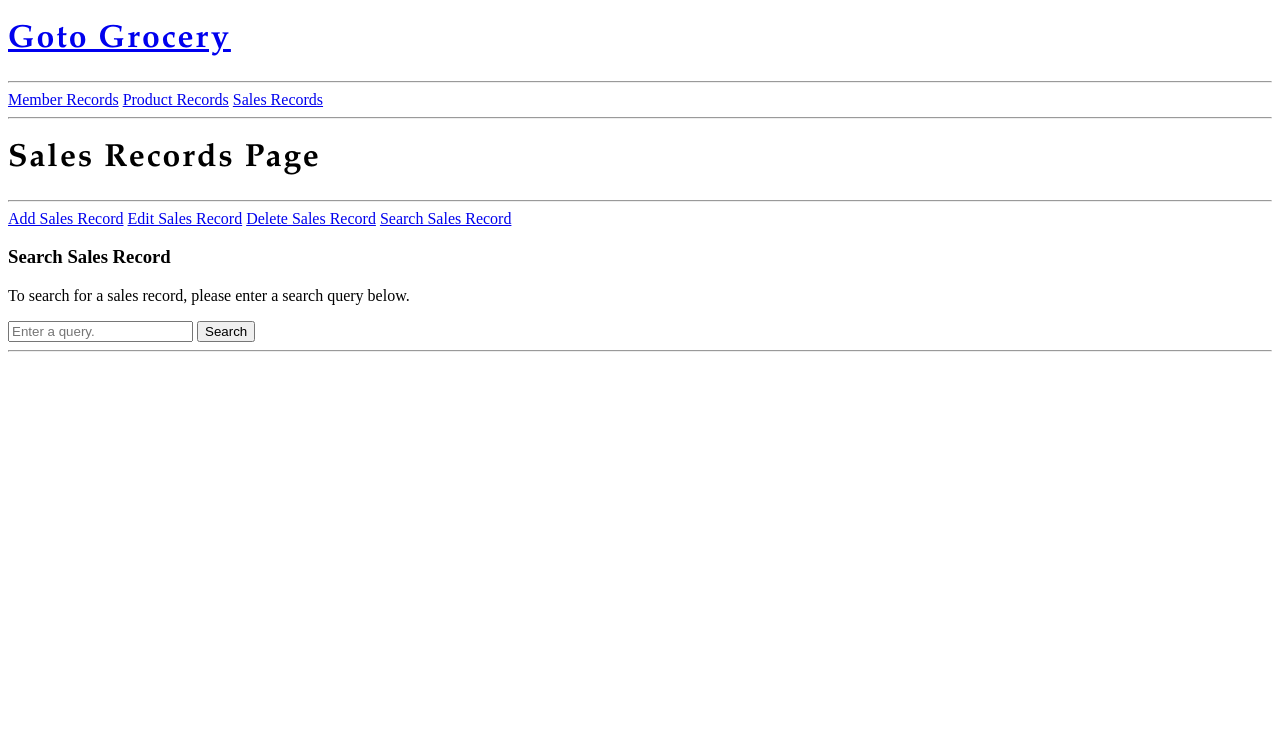
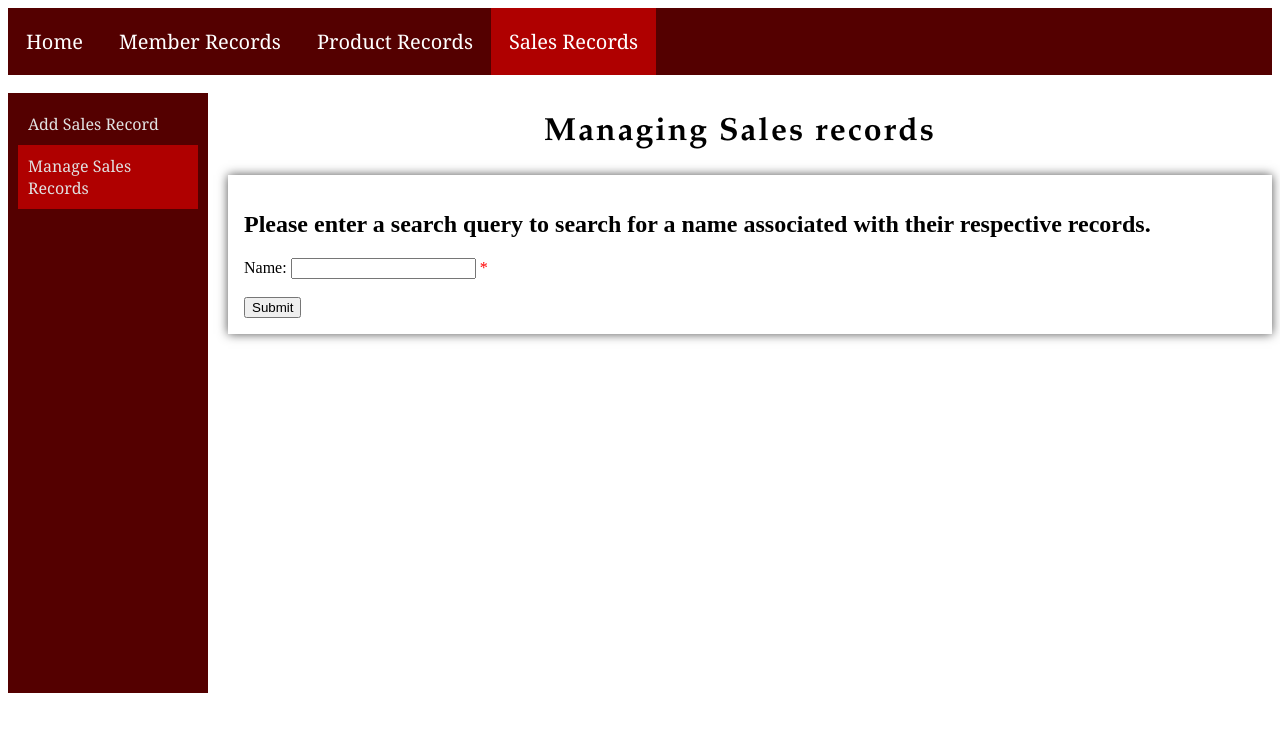
Before and after one commit to Terence0602/Managing-Software-Projects-Sprint-2, a PHP site: page /searchSales.php in a window 1280 px wide. Shown: the top 732 px of the page. Run offline with PHP 8.4, Linux system fonts and the light colour scheme.

Commit message:
Merging Sales functionality into one page

```diff
--- a/searchSales.php
+++ b/searchSales.php
@@ -7,30 +7,43 @@
         <title>Goto Grocery - Sales Records Page</title>
     </head>
     <body>
-        <header>
-            <a href="Home.php"><h1>Goto Grocery</h1></a>
-            <hr />
-            <nav>
-                <a href="member.php">Member Records</a>
-                <a href="product.php">Product Records</a>
-                <a href="sales.php">Sales Records</a>
+        <nav class = "navigationbar">
+            <a href="Home.php">Home</a>
+            <a href="member.php">Member Records</a>
+            <a href="product.php">Product Records</a>
+            <a class="onpage" href="sales.php">Sales Records</a>
+        </nav>
+        <br>
+        <div class="sidebar">
+            <nav class="vertical-nav">
+                <a href="addSales.php">Add Sales Record</a>
+                <a class="onpage" href="searchSales.php">Manage Sales Records</a>
             </nav>
-            <hr />
-        </header>
-        <h1>Sales Records Page</h1>
-        <hr />
-        <nav>
-            <a href="addSales.php">Add Sales Record</a>
-            <a href="editSales.php">Edit Sales Record</a>
-            <a href="deleteSales.php">Delete Sales Record</a>
-            <a href="searchSales.php">Search Sales Record</a>
-        </nav>
-        <h3>Search Sales Record</h3>
-        <p>To search for a sales record, please enter a search query below.</p>
-        <form action="search_results/search_sales_search_results.php" method="GET">
-            <input type="text" name="query" placeholder="Enter a query.">
-            <input type="submit" value="Search">
-        </form>
-        <hr />
+        </div>
+        <h1 class = "center" >Managing Sales records</h1>
+        <div id="container">
+            <?php
+                $name_error = "";
+                $name = "";
+
+                if ($_SERVER["REQUEST_METHOD"] == "POST"){
+                    if (empty($_POST["name"])) {
+                    $name_error = "Name is required";
+                    }else if(!preg_match("/^[a-zA-Z-' ]*$/",$_POST["name"])){
+                        $name_error = "You can only enter letters and spaces. Please try again.";
+                    }else{
+                    $name = $_POST["name"];
+                    header("Location: searchSalesProcess.php?name=$name");
+                    }
+                }
+            ?>
+            <form method="post" action="<?php echo htmlspecialchars($_SERVER["PHP_SELF"]);?>">
+                <h2>Please enter a search query to search for a name associated with their respective records.</h2>
+                Name: <input type="text" name="name" value="<?php echo $name;?>">
+                <span class="error">* <?php echo $name_error;?></span>
+                <br><br>
+                <input type="submit" name="submit" class="button"></input><br>
+            </form>
+        </div>
     </body>
 </html>
```
Also changed, not shown: addSales.php (+13 -19 lines), sales.php (+14 -19 lines), searchSalesProcess.php (added, +46 -0 lines).
